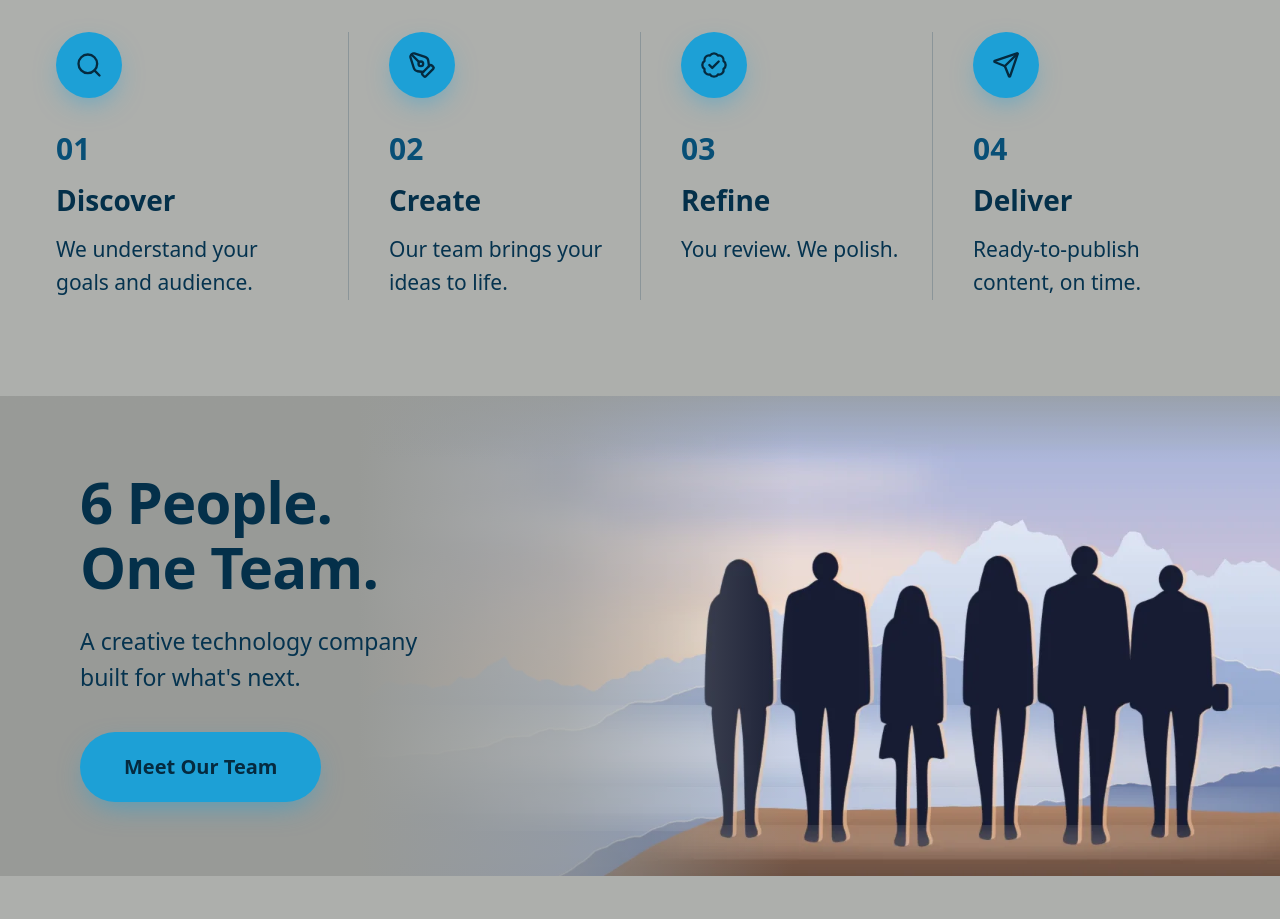
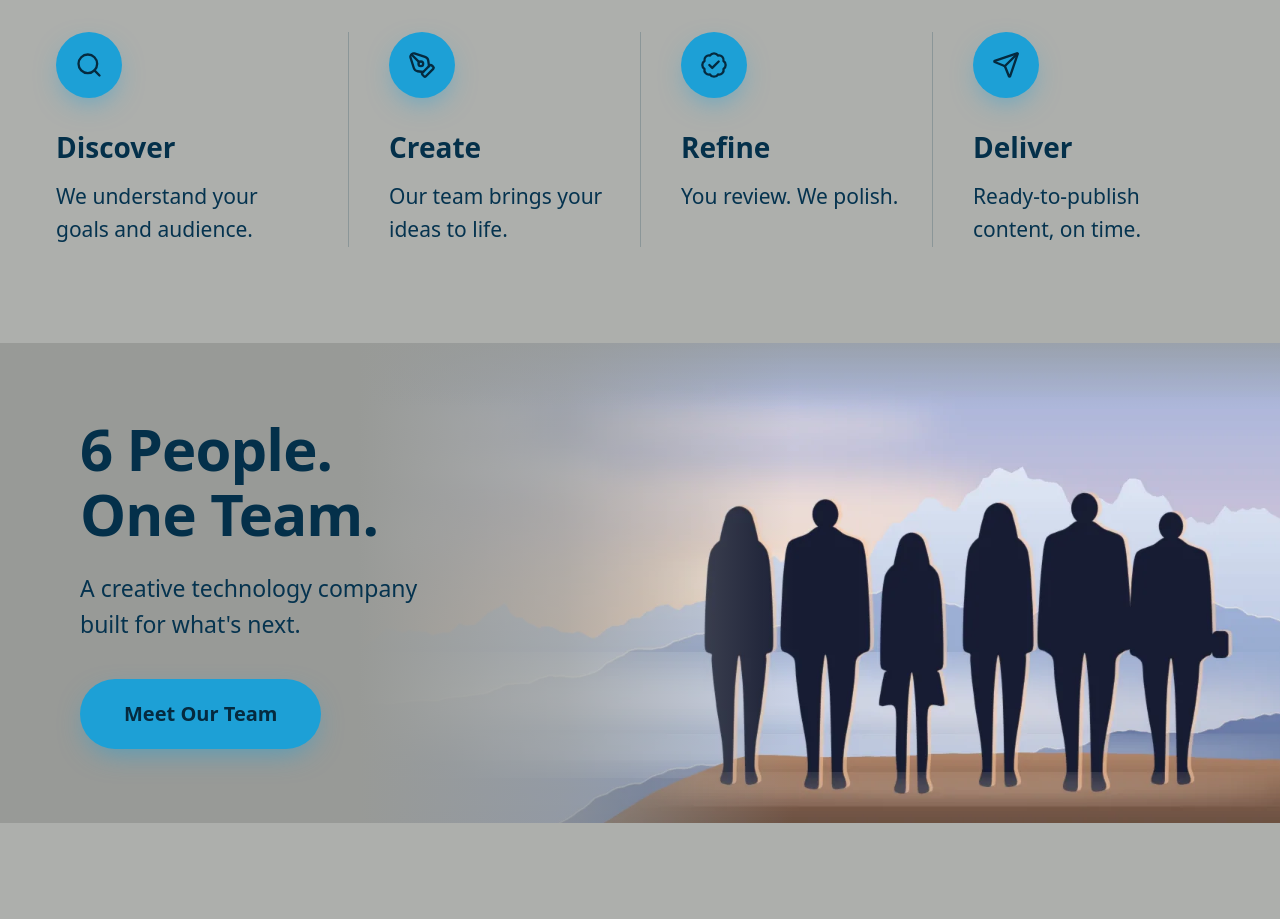
Before and after one commit to studioicarus/studioicarus, a React (Vite) app: page / in a window 1280 px wide. Shown: the part 3200-4119 px from the top of the page. Built offline with nearby package versions, Linux system fonts and the light colour scheme.

Commit message:
Remove step numbers from the "How ICARUS X Works" section
The 01-04 numbers above each step title are gone; the title takes over
the number's spacing so the gap under each icon is unchanged.

Co-Authored-By: Claude Sonnet 5 <noreply@anthropic.com>

```diff
--- a/src/components/Process.tsx
+++ b/src/components/Process.tsx
@@ -18,8 +18,7 @@ export default function Process() {
                 <span className="grid h-12 w-12 place-items-center rounded-full bg-brand text-on-brand shadow-glow lg:h-[66px] lg:w-[66px]">
                   <Icon strokeWidth={2} className="h-5 w-5 lg:h-7 lg:w-7" aria-hidden />
                 </span>
-                <p className="mt-5 text-[20px] font-bold text-brand-600 lg:mt-7 lg:text-[30px]">{n}</p>
-                <h3 className="mt-1 text-[19px] font-semibold text-ink lg:mt-2 lg:text-[28px]">{title}</h3>
+                <h3 className="mt-5 text-[19px] font-semibold text-ink lg:mt-7 lg:text-[28px]">{title}</h3>
                 <p className="mt-2 max-w-[260px] text-[15px] leading-relaxed text-muted lg:mt-3 lg:max-w-[300px] lg:text-[21px] lg:leading-[1.6]">{text}</p>
               </Reveal>
             </li>
```
